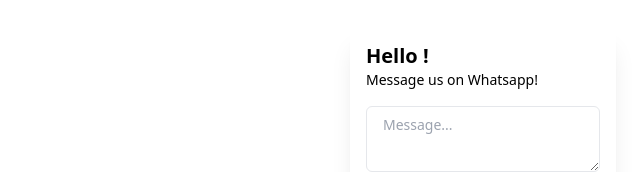
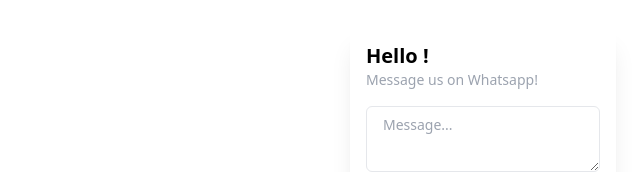
Before and after one commit to nihara96/simple-whatsapp-widget, a Next.js app: page / in a window 1280 px wide. Both pictures are taken after a click on the element 1230 px from the left and 710 px from the top of the page. Shown: the part 432-604 px from the top of the page, without its empty margins (640-1280 px from the left). Built offline with nearby package versions, Linux system fonts and the light colour scheme.

Commit message:
props add / readme changed

```diff
--- a/src/components/WhatsAppWidget.js
+++ b/src/components/WhatsAppWidget.js
@@ -2,12 +2,12 @@
 import { AiOutlineWhatsApp } from "react-icons/ai";
 import { motion, AnimatePresence } from "framer-motion";
 
-const WhatsAppWidget = ({ phone }) => {
+const WhatsAppWidget = ({ phoneNumber, autoOpen=false, popupMessage, className }) => {
   const [message, setMessage] = useState("");
-  const [open, setOpen] = useState(false);
+  const [open, setOpen] = useState(autoOpen);
 
   const handleSendClick = () => {
-    const whatsappURL = `https://api.whatsapp.com/send?phone=${phone}&text=${encodeURIComponent(
+    const whatsappURL = `https://api.whatsapp.com/send?phone=${phoneNumber}&text=${encodeURIComponent(
       message
     )}`;
     window.open(whatsappURL, "_blank");
@@ -27,15 +27,17 @@
             exit={{ opacity: 0, translateY: "10%" }}
             className="fixed bg-white rounded-md shadow-xl z-40 right-0 bottom-[100px] m-6"
           >
-            <div className="p-4 flex flex-col gap-4">
+            <div className={className || "p-4 flex flex-col gap-4"}>
               <div>
                 <h5 className="text-xl font-semibold">Hello !</h5>
-                <p className="text-sm text-textGray">Message us on Whatsapp!</p>
+                <p className="text-sm text-gray-400">
+                  {popupMessage || "Message us on Whatsapp!"}
+                </p>
               </div>
               <div className="flex flex-col gap-4">
                 <textarea
                   type="text"
-                  className="w-full border px-4 py-2 rounded-md focus:outline-none focus:ring-1 focus:ring-secondary placeholder:text-sm"
+                  className="w-full border px-4 py-2 rounded-md focus:outline-none focus:ring-1 focus:ring-[#25D366] placeholder:text-sm"
                   placeholder="Message..."
                   value={message}
                   onChange={(e) => {
--- a/src/pages/index.js
+++ b/src/pages/index.js
@@ -4,7 +4,7 @@
 export default function Home() {
   return (
     <main>
-      <WhatsAppWidget />
+      <WhatsAppWidget phoneNumber="9477123456"/>
     </main>
   );
 }
```
Also changed, not shown: 1 other file (tests, documents, lock files or other folders).
